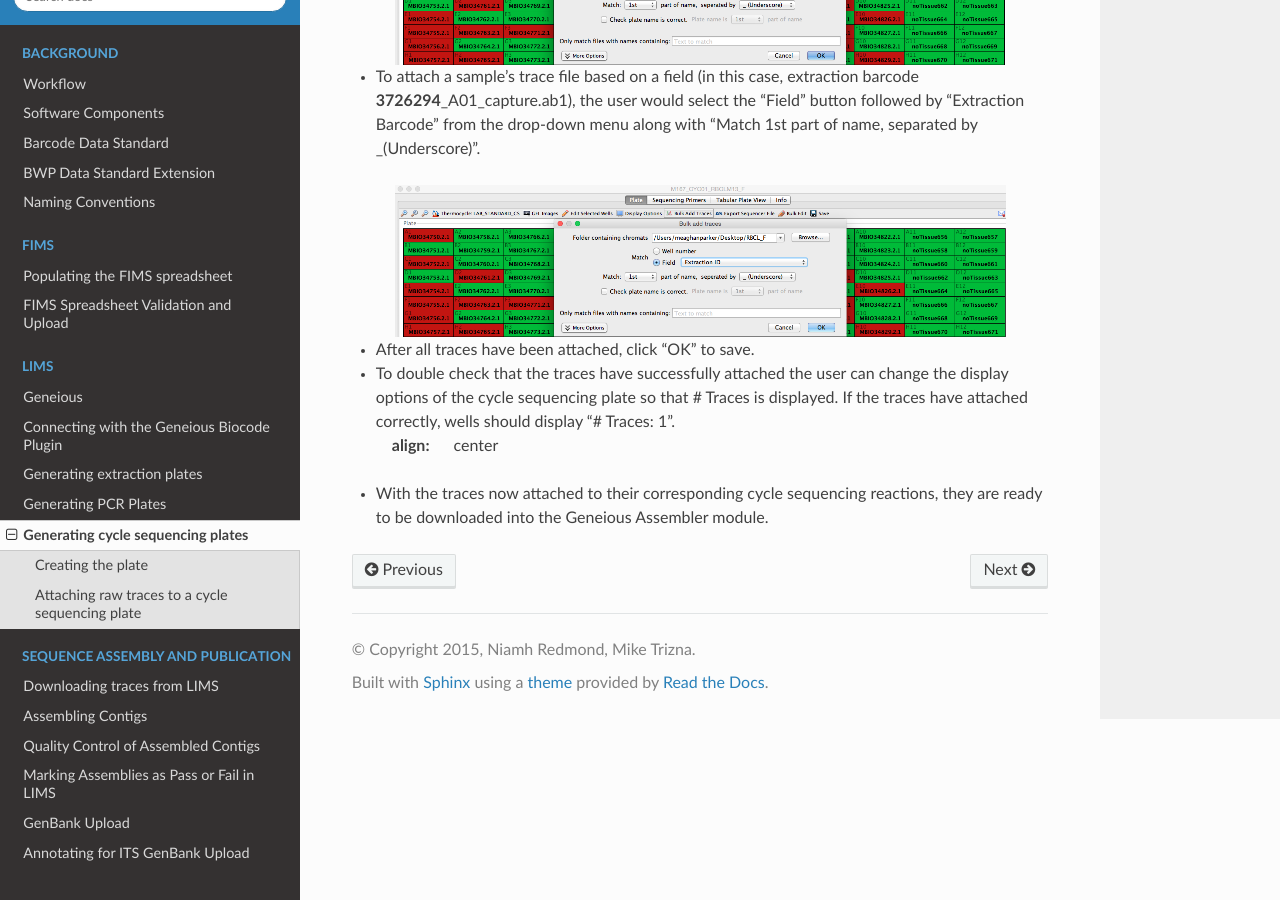
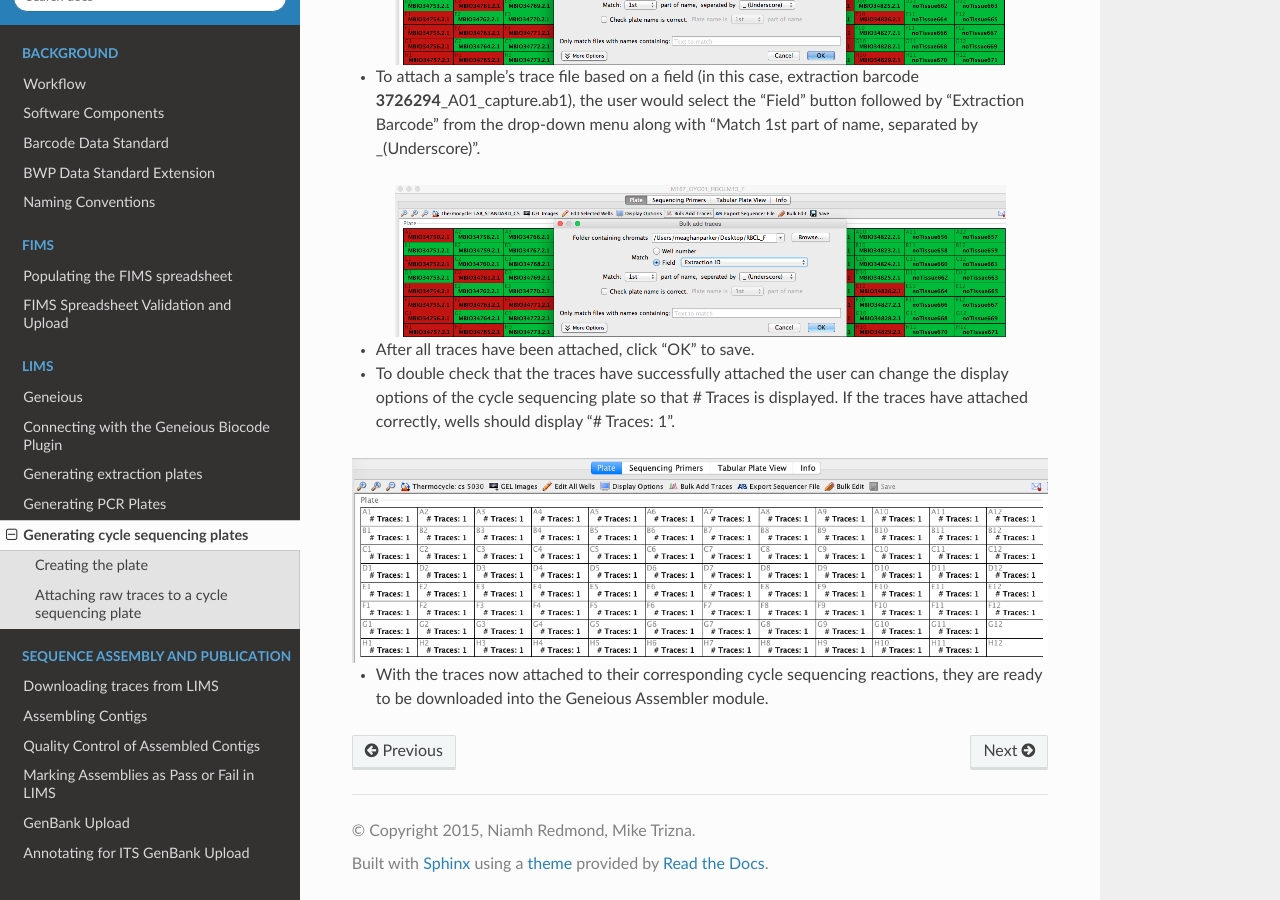
Before and after one commit to SIBarcodeNetwork/BWP-FIMS-and-LIMS, a Sphinx documentation site: the page built from Docs/cyclesequencing_plates.rst, in a window 1280 px wide and 900 px high, scrolled down 1295 px. Built offline with Sphinx 7.4.7 and the Read the Docs theme 2.0.0, drawn with Linux system fonts in a browser that asks for light colours.

Commit message:
Added in a photo reference on cyclesequencing plates
Accidentally left this out on the last commit.

```diff
--- a/Docs/cyclesequencing_plates.rst
+++ b/Docs/cyclesequencing_plates.rst
@@ -43,6 +43,7 @@ To bulk upload traces to a cycle sequencing plate or set of reactions:
 * After all traces have been attached, click "OK" to save.
 * To double check that the traces have successfully attached the user can change the display options of the cycle sequencing plate so that # Traces is displayed. If the traces have attached correctly, wells should display "# Traces: 1".
 
+.. figure:: /images/cycseq_display_number_traces.png
   :align: center
 
 * With the traces now attached to their corresponding cycle sequencing reactions, they are ready to be downloaded into the Geneious Assembler module.
```
